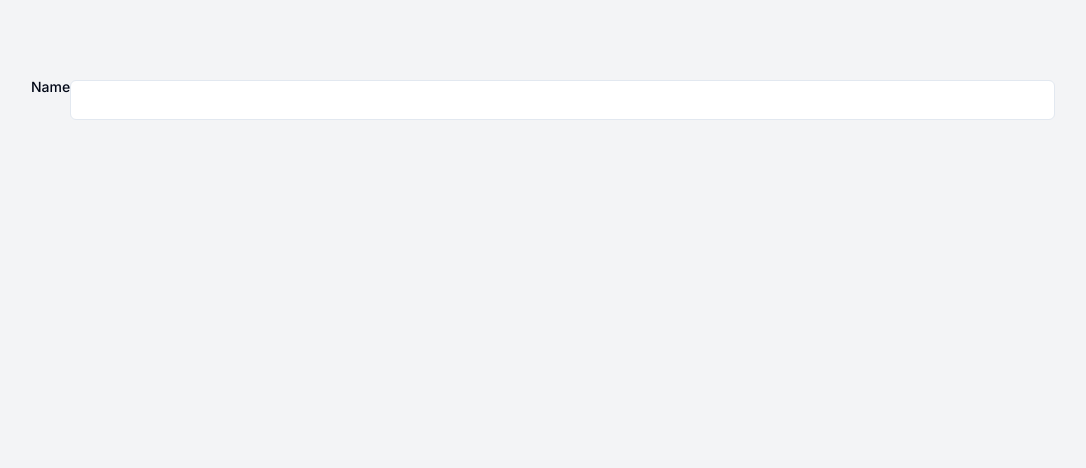
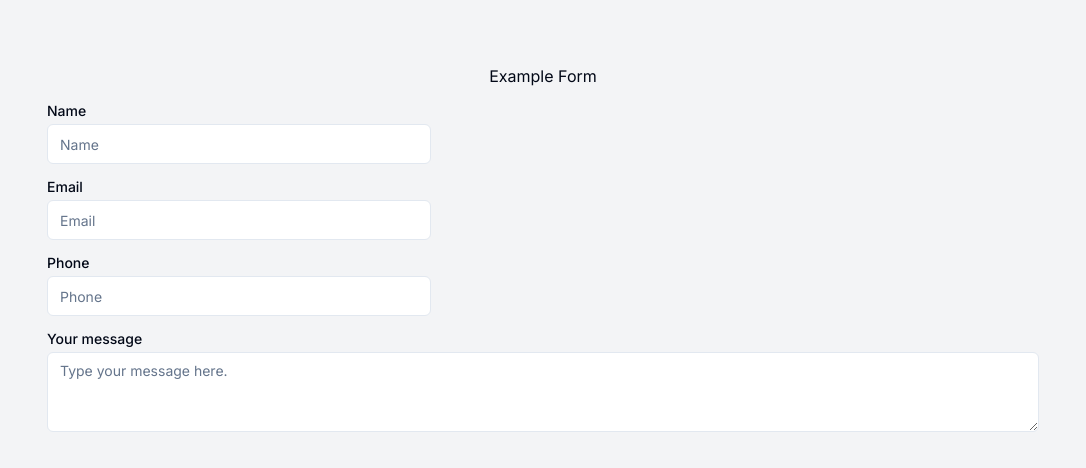
Before and after one commit to ocitocit/form-to-spreadsheet, a Next.js app: page / in a window 1280 px wide. Shown: the top 468 px of the page, without its empty margins (97-1183 px from the left). Built offline with nearby package versions, Linux system fonts and the light colour scheme.

Commit message:
update form

```diff
--- a/app/page.tsx
+++ b/app/page.tsx
@@ -1,15 +1,30 @@
 import { Input } from "@/components/ui/input";
 import { Label } from "@/components/ui/label";
+import { Textarea } from "@/components/ui/textarea"
+
 
 export default function Home() {
   return (
     <main className="bg-gray-100 min-h-screen ">
       <div className="max-w-5xl mx-auto py-16">
-        <form className="py-4 space-y-4">
-          <div className="flex item-center justify-center">
-            <Label htmlFor="name">Name</Label>
-            <Input id="name" type="name" />
+      <h1 className="text-center">Example Form</h1>
+        <form className="py-4 space-y-4 px-4">
+          <div className=" grid w-full max-w-sm items-center gap-1.5">
+          <Label  htmlFor="name">Name</Label>
+      <Input type="name" id="name" placeholder="Name" />
           </div>
+          <div className=" grid w-full max-w-sm items-center gap-1.5">
+          <Label  htmlFor="email">Email</Label>
+      <Input type="email" id="email" placeholder="Email" />
+          </div>
+          <div className=" grid w-full max-w-sm items-center gap-1.5">
+          <Label  htmlFor="phone">Phone</Label>
+      <Input type="tel" id="phone" placeholder="Phone" />
+          </div>
+          <div className="grid w-full gap-1.5">
+      <Label htmlFor="message">Your message</Label>
+      <Textarea className="bg-white" placeholder="Type your message here." id="message" />
+    </div>
         </form>
       </div>
     </main>
```
